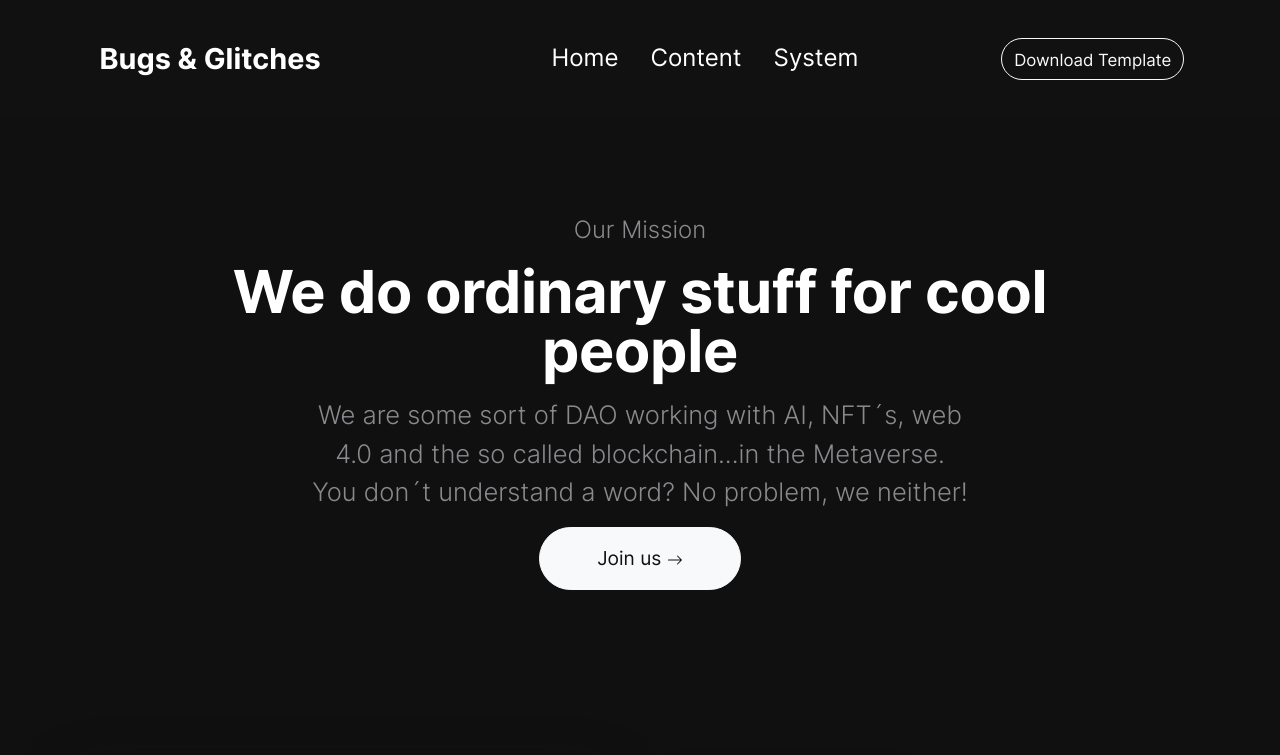
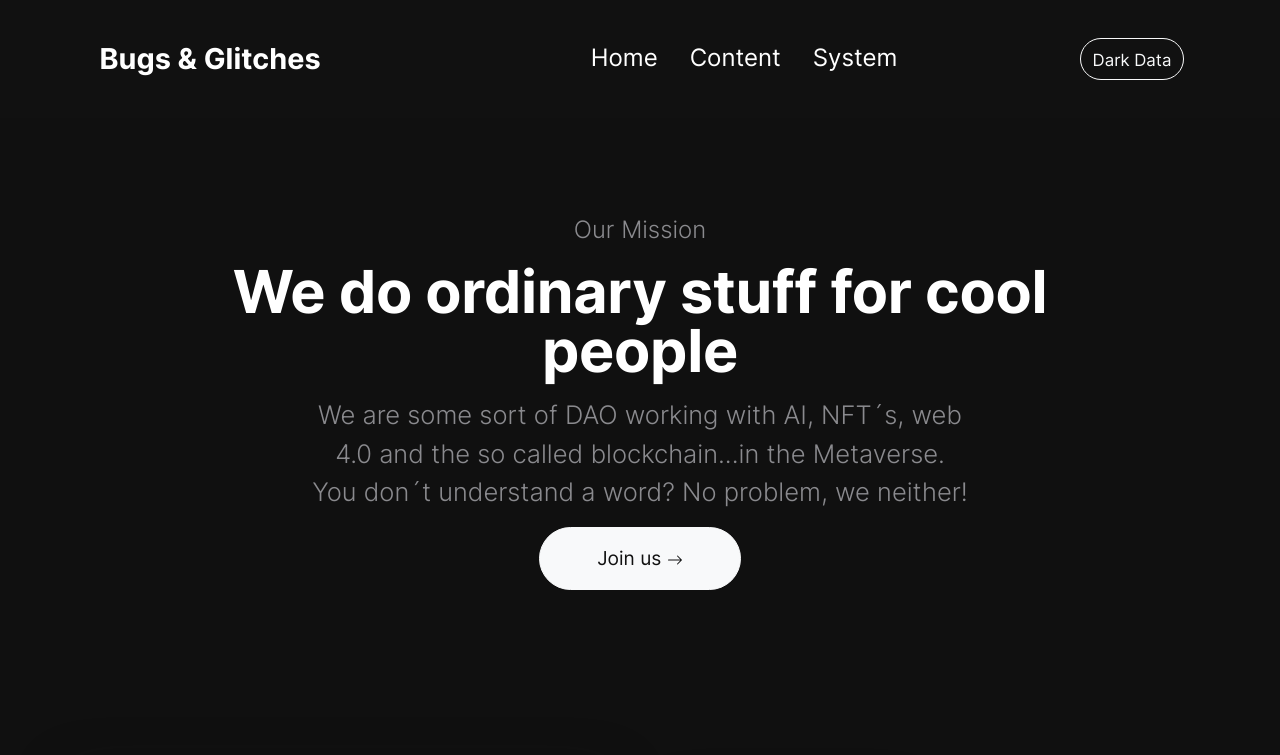
Before and after one commit to Bugs-and-Glitches/23bghome, a plain HTML site: page index.html in a window 1280 px wide. Shown: the top 755 px of the page. Drawn offline with Linux system fonts and the light colour scheme.

Commit message:
Update index.html
Signed-off-by: Prathamesh more <91453437+iamprathameshmore@users.noreply.github.com>

```diff
--- a/index.html
+++ b/index.html
@@ -92,7 +92,7 @@
 
     </ul>
       <a href="https://iamprathameshmore.github.io/DarkData" aria-label="Dark Data" class="btn btn-outline-light">
-        <small>Download Template</small>
+        <small>Dark Data</small>
       </a>
 </div>
 </nav>
```
